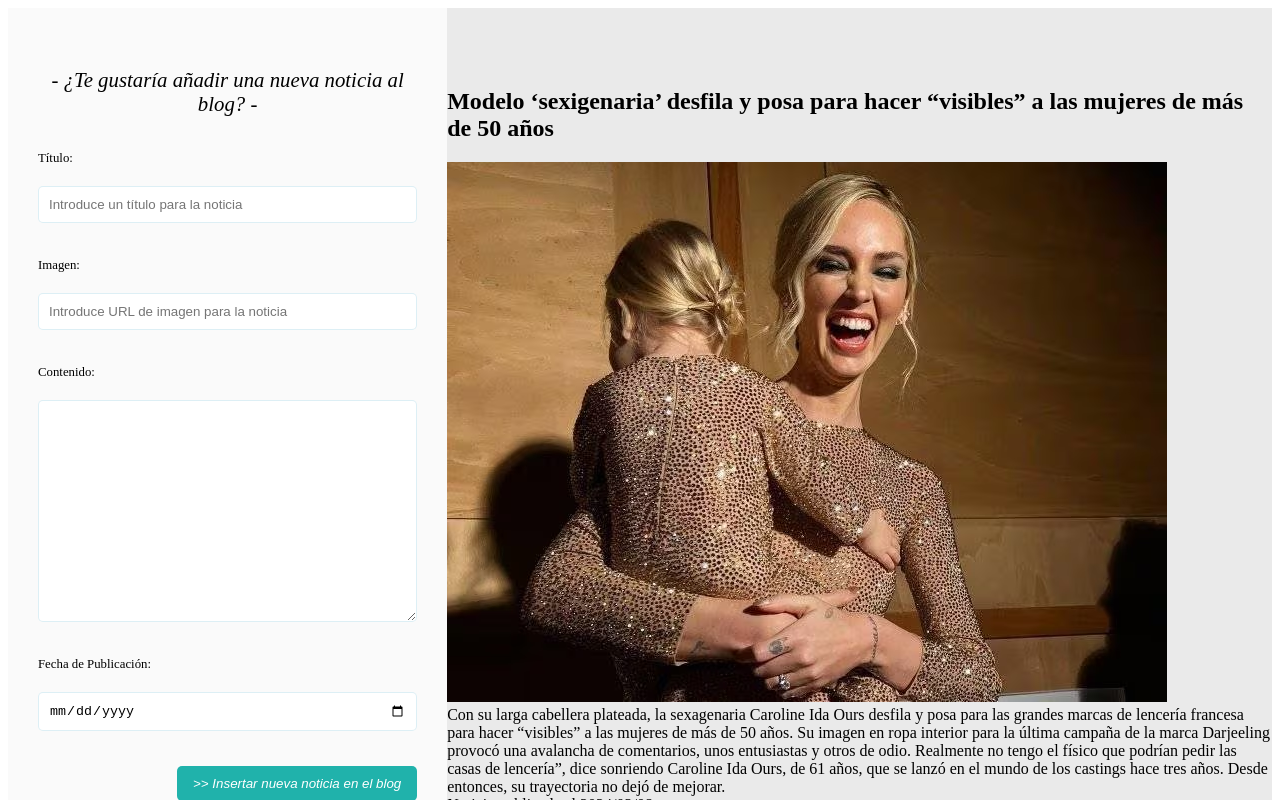
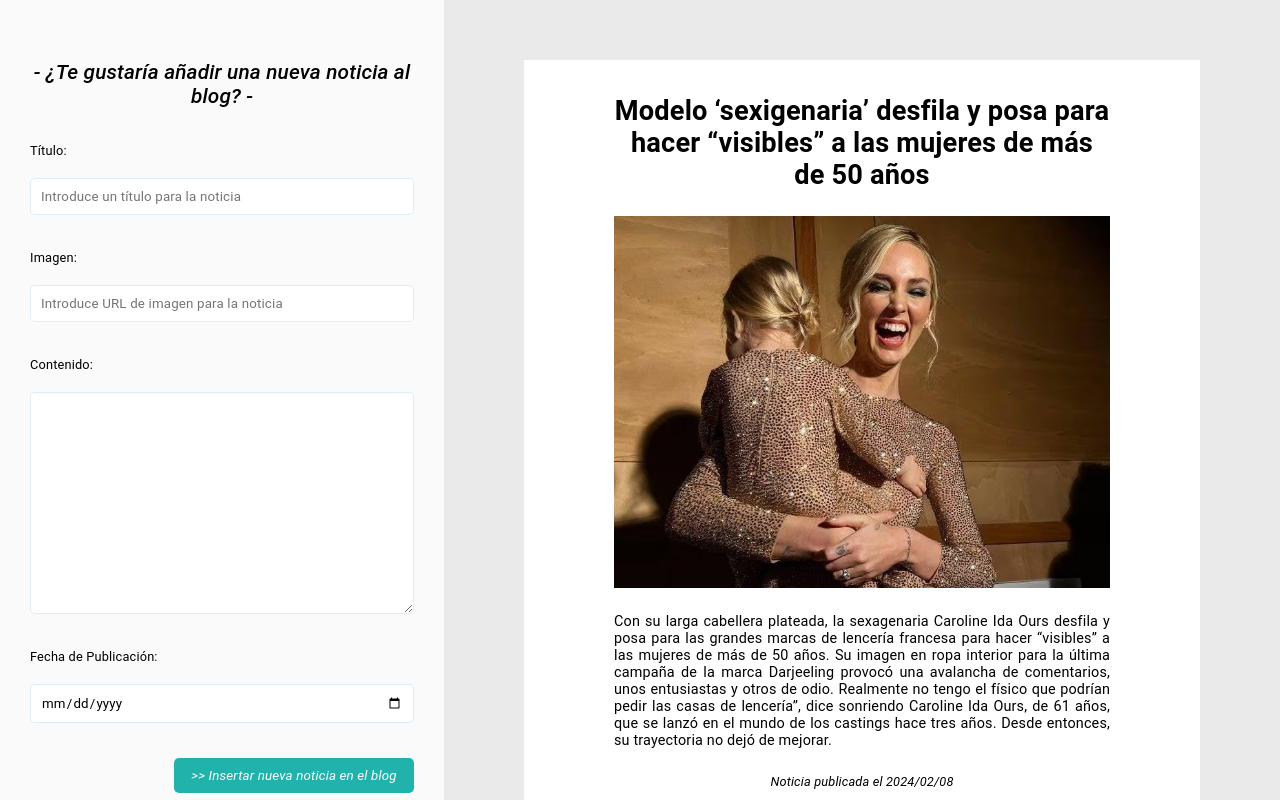
Before and after one commit to LaraMartinLagares/Actividad_5, an Angular app in the folder proyectoBlog/: page / in a window 1280 px wide. Shown: the top 800 px of the page. Built offline with nearby package versions, Linux system fonts and the light colour scheme.

Commit message:
Maquetado CSS de listado de Noticias en styles.css (para facilitar la carga con innerHTML)

```diff
--- a/proyectoBlog/src/styles.css
+++ b/proyectoBlog/src/styles.css
@@ -1 +1,54 @@
 /* You can add global styles to this file, and also import other style files */
+*{
+    margin: 0;
+    padding: 0;
+    box-sizing: content-box;
+    font-family: 'Roboto', sans-serif;
+    letter-spacing: 0.01rem;
+}
+
+.listadoNoticias{
+    display: flex;
+    flex-direction: column;
+    gap: 20px;
+}
+
+.noticia{
+    display: flex;
+    flex-direction: column;
+    align-items: center;
+    gap: 25px;
+    background-color: white;
+    margin-right: 80px;
+    margin-left: 80px;
+    padding-top: 35px;
+    padding-left: 90px;
+    padding-right: 90px;
+}
+
+.tituloNoticia{
+    font-size: 1.7rem;
+    text-align: center;
+}
+
+.imagenNoticia{
+    max-width: 500px;
+    width: 100%;
+    height: auto;
+    text-align: center;
+}
+
+.textoNoticia{
+    height: auto;
+    max-width: 100%;
+    word-wrap: break-word;
+    text-align: justify;
+    font-size: 0.9rem;
+}
+
+.fechaNoticia{
+    text-align:center;
+    padding-bottom: 20px;
+    font-style: italic;
+    font-size: 0.8rem;
+}
```
